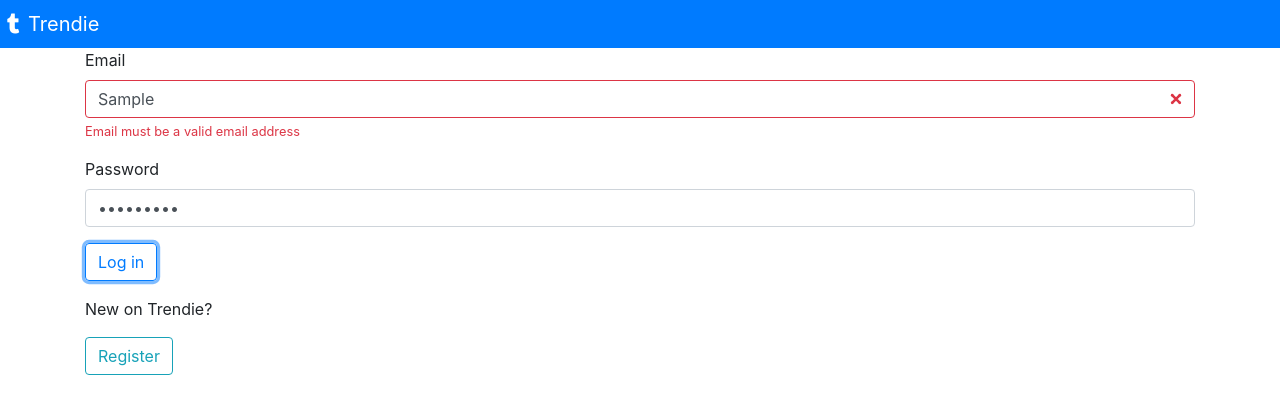
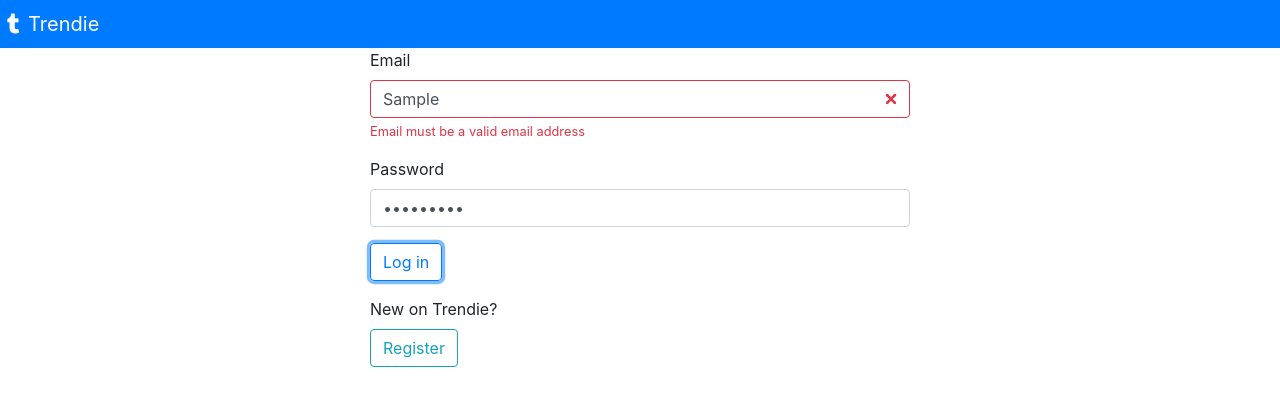
Before and after one commit to giosoftware/SocialMediaFrontend, an Angular app: page /login in a window 1280 px wide. Both pictures are taken after typing "Sample", "Sample123" into the empty fields and a click on the button "Log in". Shown: the top 414 px of the page. Built offline with nearby package versions, Linux system fonts and the light colour scheme.

Commit message:
I have centered the form vertically.

```diff
--- a/src/app/login/login.component.html
+++ b/src/app/login/login.component.html
@@ -1,19 +1,23 @@
-<div class="container">
+<div class="container h-75">
+  <div class="row align-items-center h-100">
+    <div class="col-6 mx-auto">
       <form [formGroup]="loginForm" (ngSubmit)="onSubmit()">
         <div class="form-group">
           <label>Email</label>
-      <input type="text" formControlName="email" class="form-control" [ngClass]="{ 'is-invalid': submitted && f.email.errors }" />
-      <div *ngIf="submitted && f.email.errors" class="invalid-feedback">
-        <div *ngIf="f.email.errors.required">Email is required</div>
-        <div *ngIf="f.email.errors.email">Email must be a valid email address</div>
+          <input type="text" formControlName="email" class="form-control"
+            [ngClass]="{ 'is-invalid': submitted && f.email.errors }" />
+          <div *ngIf="submitted && !!f.email.errors" class="invalid-feedback">
+            <div *ngIf="!!f.email.errors.required">Email is required</div>
+            <div *ngIf="!!f.email.errors.email">Email must be a valid email address</div>
           </div>
         </div>
         <div class="form-group">
           <label>Password</label>
-      <input type="password" formControlName="password" class="form-control" [ngClass]="{ 'is-invalid': submitted && f.password.errors }" />
-      <div *ngIf="submitted && f.password.errors" class="invalid-feedback">
-        <div *ngIf="f.password.errors.required">Password is required</div>
-        <div *ngIf="f.password.errors.minlength">Password must be at least 6 characters</div>
+          <input type="password" formControlName="password" class="form-control"
+            [ngClass]="{ 'is-invalid': submitted && f.password.errors }" />
+          <div *ngIf="submitted && !!f.password.errors" class="invalid-feedback">
+            <div *ngIf="!!f.password.errors.required">Password is required</div>
+            <div *ngIf="!!f.password.errors.minlength">Password must be at least 6 characters</div>
           </div>
         </div>
         <div class="form-group">
@@ -21,9 +25,11 @@
           <div *ngIf="errorMsg" class=" d-block invalid-feedback">{{errorMsg}}</div>
         </div>
       </form>
-  <div class="form-group">New on Trendie?</div>
+      <label>New on Trendie?</label>
       <div class="form-group">
-    <button class="btn btn-outline-info my-2 my-sm-0" [routerLink]="['/register']" routerLinkActive="router-link-active" >Register</button>
+        <button class="btn btn-outline-info my-2 my-sm-0" [routerLink]="['/register']"
+          routerLinkActive="router-link-active">Register</button>
       </div>
-
     </div>
+  </div>
+</div>
```
Lines whose indentation alone changed are shown as unchanged.
